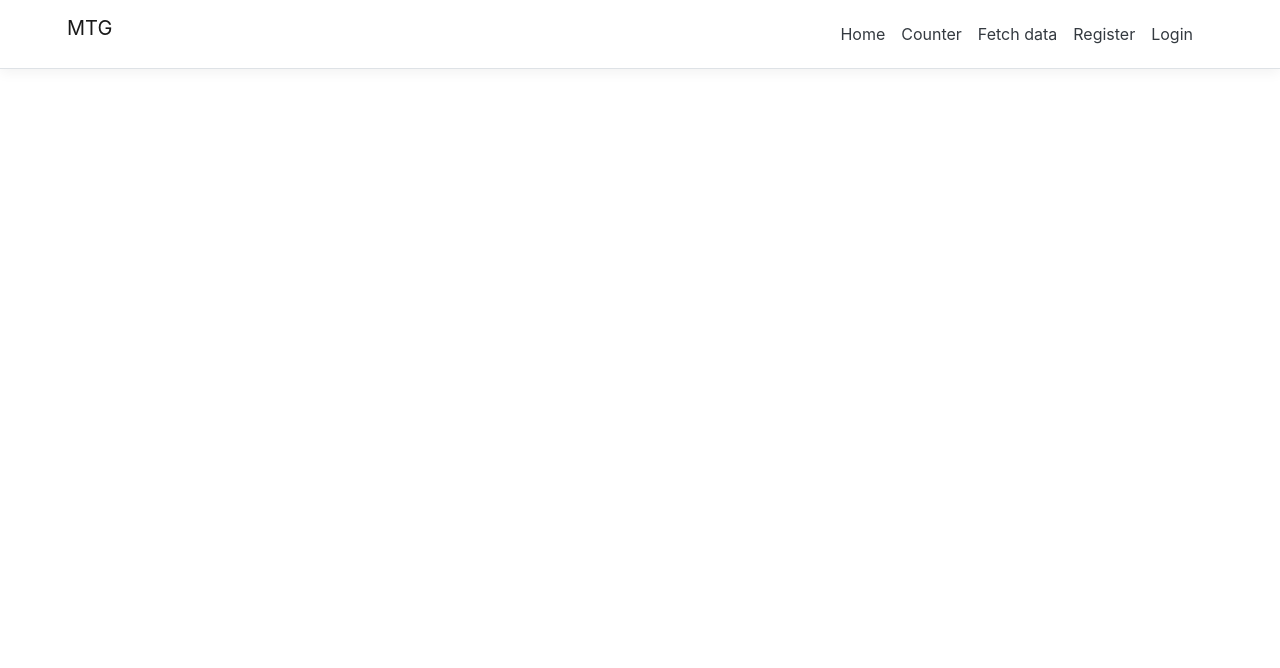
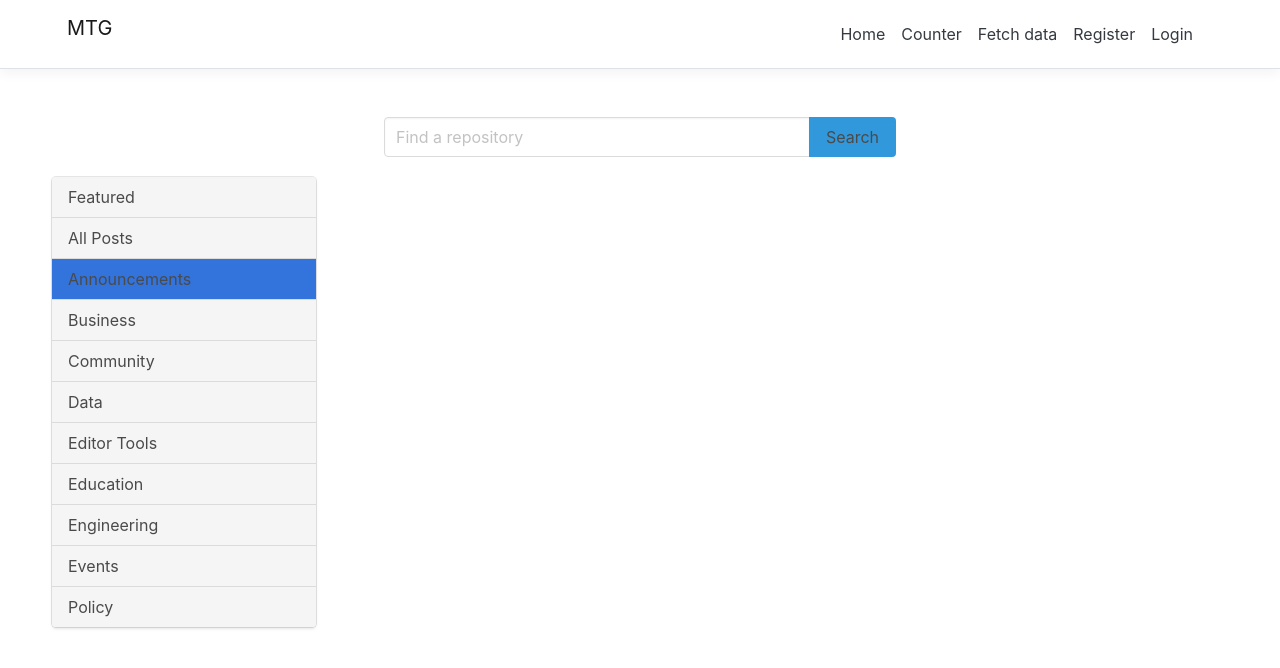
Before and after one commit to mati23/MtgBlueprint, a React (Create React App) app in the folder MTG/ClientApp/: page /deck-builder in a window 1280 px wide. Shown: the top 668 px of the page. Built offline with nearby package versions, Linux system fonts and the light colour scheme; no server answers.

Commit message:
deckbuilder and search bar

```diff
--- a/MTG/ClientApp/src/App.js
+++ b/MTG/ClientApp/src/App.js
@@ -9,6 +9,7 @@ import ApiAuthorizationRoutes from './components/api-authorization/ApiAuthorizat
 import { ApplicationPaths } from './components/api-authorization/ApiAuthorizationConstants';
 
 import './custom.css'
+import { DeckBuilder } from './components/DeckBuilder';
 
 export default class App extends Component {
   static displayName = App.name;
@@ -17,7 +18,8 @@ export default class App extends Component {
     return (
       <Layout>
         <Route exact path='/' component={Home} />
-        <Route path='/counter' component={Counter} />
+            <Route path='/counter' component={Counter} />
+            <Route path='/deck-builder' component={DeckBuilder} />
         <AuthorizeRoute path='/fetch-data' component={FetchData} />
         <Route path={ApplicationPaths.ApiAuthorizationPrefix} component={ApiAuthorizationRoutes} />
       </Layout>
--- /dev/null
+++ b/MTG/ClientApp/src/components/DeckBuilder.js
@@ -0,0 +1,61 @@
+import React, { Component } from 'react';
+import '../css/bulma.css'
+import '../css/home.css'
+import '../css/deckbuilder.css'
+import { Search } from './Search';
+import { Redirect } from 'react-router-dom';
+
+export class DeckBuilder extends Component {
+    render() {
+        return (
+            <div>
+                <Search />
+                <div className="deck-builder-container">
+                    <div className="card-list-container tile is-ancestor">
+                        <div className="tile is-vertical is-4">
+                            <div className="list is-hoverable">
+                                <a className="list-item">
+                                    Featured
+      </a>
+                                <a className="list-item">
+                                    All Posts
+      </a>
+                                <a className="list-item is-active">
+                                    Announcements
+      </a>
+                                <a className="list-item">
+                                    Business
+      </a>
+                                <a className="list-item">
+                                    Community
+      </a>
+                                <a className="list-item">
+                                    Data
+      </a>
+                                <a className="list-item">
+                                    Editor Tools
+      </a>
+                                <a className="list-item">
+                                    Education
+      </a>
+                                <a className="list-item">
+                                    Engineering
+      </a>
+                                <a className="list-item">
+                                    Events
+      </a>
+                                <a className="list-item">
+                                    Policy
+      </a>
+                            </div>
+                        </div>
+                        <div></div>
+
+
+                    </div>
+                </div>
+
+            </div>
+        );
+    }
+}
--- a/MTG/ClientApp/src/components/Home.js
+++ b/MTG/ClientApp/src/components/Home.js
@@ -1,6 +1,7 @@
 import React, { Component } from 'react';
-import '../css/bulma.css'
-import '../css/home.css'
+import { Redirect } from "react-router-dom";
+import '../css/bulma.css';
+import '../css/home.css';
 import LogoImg from '../css/Capturar.PNG';
 import W from '../css/W.png';
 import G from '../css/G.png';
@@ -8,25 +9,31 @@ import B from '../css/B.png';
 import U from '../css/U.png';
 import R from '../css/R.png';
 import N from '../css/N.png';
+import { Link } from 'react-router-dom';
 export class Home extends Component {
   static displayName = Home.name;
 
+    handleOnClick = () => {
+        window.console.log('clicado')
+        return <Redirect to="/deck-builder" />
+    }
 
-  render () {
+    render() {
       return (
           <div>
               <div className="hero is-primary">
                   <div className="hero-body">
-                      <div class="container">
-                          <h1 class="title">
+                      <div className="container">
+                          <h1 className="title">
                               My Decks
                       </h1>
-                          <h2 class="subtitle">
+                          <h2 className="subtitle">
                               Build new, edit or remove decks from your own library.
                        </h2>
                       </div>
                   </div>
-                  </div>
+              </div>
+              <div className="buttons-container"><Link className="button is-primary is-large" to="/deck-builder">New Deck</Link></div>
                   <div className="decks-grid-container container">
                       <div className="decks-container">
                       <div className="deck-thumbnail">
--- /dev/null
+++ b/MTG/ClientApp/src/components/Search.js
@@ -0,0 +1,26 @@
+import React, { Component } from 'react';
+import '../css/bulma.css'
+import '../css/home.css'
+import '../css/search.css'
+
+export class Search extends Component {
+
+
+
+    render() {
+        return (
+            <div>
+                <div class="field has-addons">
+                    <div class="control">
+                        <input class="input" type="text" placeholder="Find a repository" />
+                    </div>
+                    <div class="control-button">
+                        <a class="button is-info">
+                            Search
+                        </a>
+                    </div>
+                </div>
+            </div>
+        );
+    }
+}
--- /dev/null
+++ b/MTG/ClientApp/src/css/deckbuilder.css
@@ -0,0 +1,11 @@
+.deck-builder-container{
+	display:grid;
+	grid-template-columns: 2fr 1fr;
+	padding:0 5%;
+}
+.card-list-container{
+
+}
+.card-type{
+
+}
--- a/MTG/ClientApp/src/css/home.css
+++ b/MTG/ClientApp/src/css/home.css
@@ -38,3 +38,12 @@
 	height:2em;
 	margin: 0 0.5em;
 }
+.buttons-container {
+	width:100%;
+	display:flex;
+	justify-content:flex-end;
+	padding:1em;
+}
+.buttons-container a{
+	text-decoration:none;
+}
--- /dev/null
+++ b/MTG/ClientApp/src/css/search.css
@@ -0,0 +1,19 @@
+.field.has-addons{
+	padding: 2em 30%;
+}
+.control{
+	width:100%;
+}
+.control-button {
+	box-sizing: border-box;
+	clear: both;
+	font-size: 1rem;
+	position: relative;
+	text-align: left;
+}
+.control-button .button{
+	border-radius: 0 4px 4px 0!important;
+}
+.control input{
+	width:100%;
+}
```
